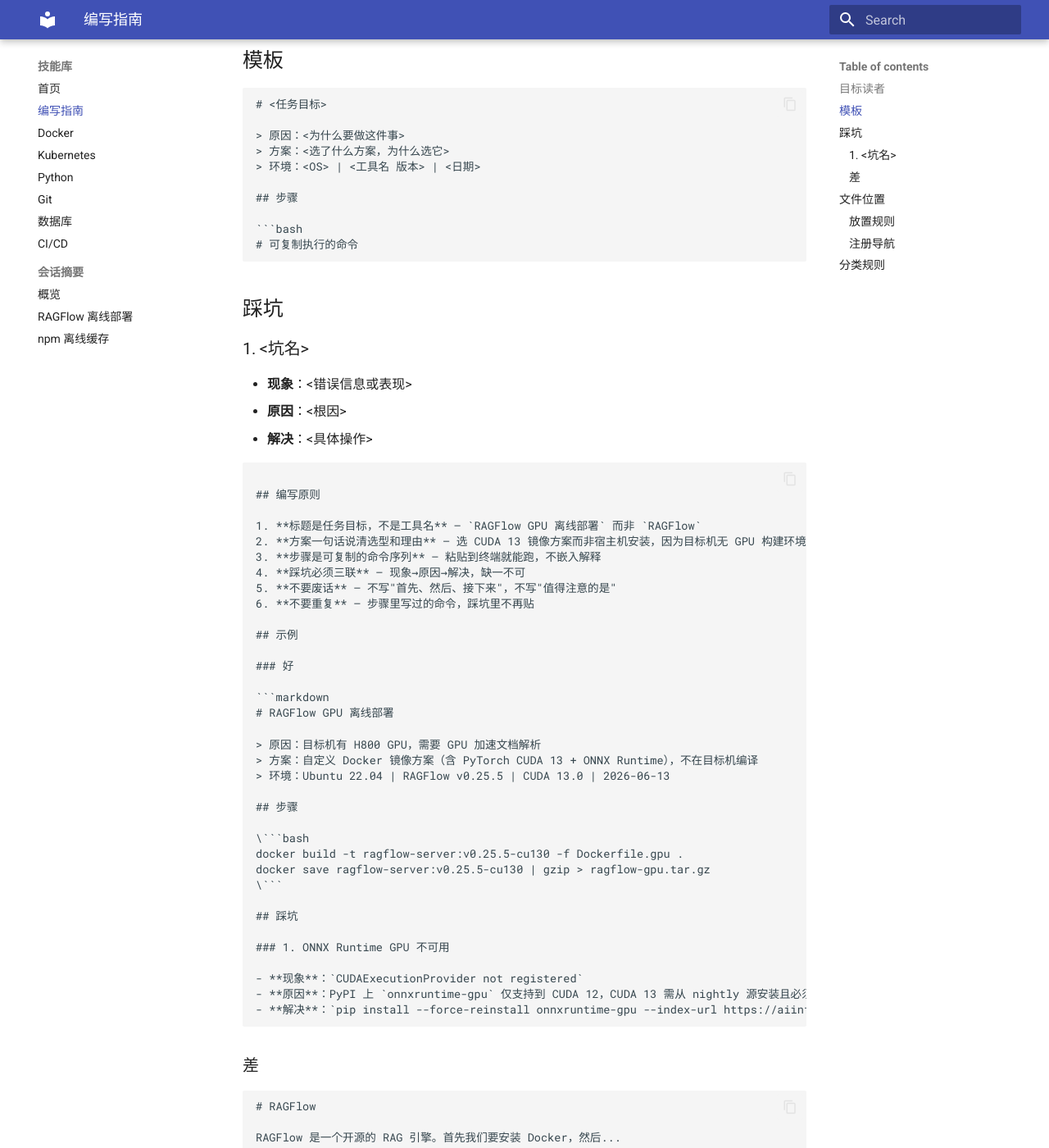
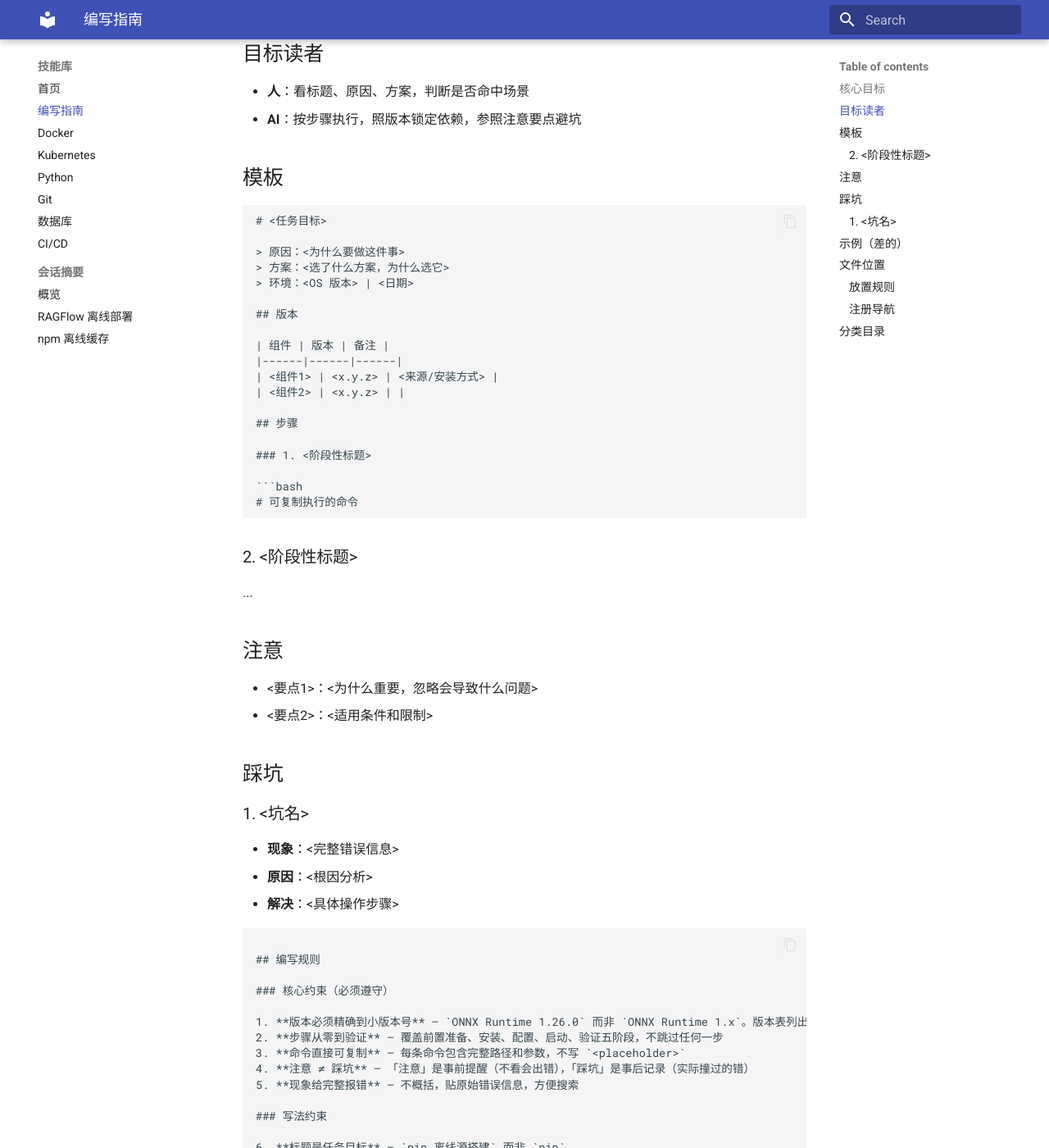
Before and after one commit to yjloong/tools-docs, an MkDocs documentation site: the page built from docs/guide.md, in a window 1280 px wide and 1400 px high, scrolled down 339 px. Shown: the whole window at 82% size. Built offline with MkDocs 1.6.1 and Material for MkDocs 9.7.7, drawn with Linux system fonts in a browser that asks for light colours; some of the changed text lies outside the part shown.

Commit message:
Revamp writing guide: complete reproducibility, version table, notes vs pitfalls
Co-Authored-By: Claude Opus 4.7 <noreply@anthropic.com>
Change-Id: Ia4704690a52c5e4c687d6dbc4cbae52486e7170c

````diff
--- a/docs/guide.md
+++ b/docs/guide.md
@@ -1,11 +1,15 @@
 # 文档编写指南
 
-本文档是写给 AI 的编写规范。每次需要记录内容时，**严格按照此模板输出**。
+本文档是写给 AI 的编写规范。每次记录内容时 **严格按照此模板输出**。
+
+## 核心目标
+
+**文档的目标是让读者完整复现。** 每篇文档必须包含足够的细节：精确版本号、完整步骤序列、以及过程中遇到的每一个障碍。读者按步骤操作就应该得到相同结果，不需要自行推断任何信息。
 
 ## 目标读者
 
-- **人**：只看标题、原因、功能，判断是否命中场景
-- **AI**：参照正文执行操作、避开记录的坑
+- **人**：看标题、原因、方案，判断是否命中场景
+- **AI**：按步骤执行，照版本锁定依赖，参照注意要点避坑
 
 ## 模板
 
@@ -14,73 +18,143 @@
 
 > 原因：<为什么要做这件事>
 > 方案：<选了什么方案，为什么选它>
-> 环境：<OS> | <工具名 版本> | <日期>
+> 环境：<OS 版本> | <日期>
+
+## 版本
+
+| 组件 | 版本 | 备注 |
+|------|------|------|
+| <组件1> | <x.y.z> | <来源/安装方式> |
+| <组件2> | <x.y.z> | |
 
 ## 步骤
+
+### 1. <阶段性标题>
 
 ```bash
 # 可复制执行的命令
 ```
 
+### 2. <阶段性标题>
+
+...
+
+## 注意
+
+- <要点1>：<为什么重要，忽略会导致什么问题>
+- <要点2>：<适用条件和限制>
+
 ## 踩坑
 
 ### 1. <坑名>
 
-- **现象**：<错误信息或表现>
-- **原因**：<根因>
-- **解决**：<具体操作>
+- **现象**：<完整错误信息>
+- **原因**：<根因分析>
+- **解决**：<具体操作步骤>
 ```
 
-## 编写原则
+## 编写规则
 
-1. **标题是任务目标，不是工具名** — `RAGFlow GPU 离线部署` 而非 `RAGFlow`
-2. **方案一句话说清选型和理由** — 选 CUDA 13 镜像方案而非宿主机安装，因为目标机无 GPU 构建环境
-3. **步骤是可复制的命令序列** — 粘贴到终端就能跑，不嵌入解释
-4. **踩坑必须三联** — 现象→原因→解决，缺一不可
-5. **不要废话** — 不写"首先、然后、接下来"，不写"值得注意的是"
-6. **不要重复** — 步骤里写过的命令，踩坑里不再贴
+### 核心约束（必须遵守）
 
-## 示例
+1. **版本必须精确到小版本号** — `ONNX Runtime 1.26.0` 而非 `ONNX Runtime 1.x`。版本表列出所有参与组件，不遗漏
+2. **步骤从零到验证** — 覆盖前置准备、安装、配置、启动、验证五阶段，不跳过任何一步
+3. **命令直接可复制** — 每条命令包含完整路径和参数，不写 `<placeholder>`
+4. **注意 ≠ 踩坑** — 「注意」是事前提醒（不看会出错），「踩坑」是事后记录（实际撞过的错）
+5. **现象给完整报错** — 不概括，贴原始错误信息，方便搜索
 
-### 好
+### 写法约束
+
+6. **标题是任务目标** — `pip 离线源搭建` 而非 `pip`
+7. **方案一句话带理由** — 说明选了什么以及为什么
+8. **不写废话** — 不用"首先然后接下来值得注意的是"
+9. **不重复** — 步骤里写过的命令，后面不再贴
+10. **分类归档** — 内容放对目录，不确定的先放最相关的
+
+## 示例（好的）
 
 ```markdown
-# RAGFlow GPU 离线部署
+# pip 离线源搭建
 
-> 原因：目标机有 H800 GPU，需要 GPU 加速文档解析
-> 方案：自定义 Docker 镜像方案（含 PyTorch CUDA 13 + ONNX Runtime），不在目标机编译
-> 环境：Ubuntu 22.04 | RAGFlow v0.25.5 | CUDA 13.0 | 2026-06-13
+> 原因：目标服务器完全离线，需要本地 pip 源安装 Python 包
+> 方案：用 pip2pi 在 devpi-server 上搭建本地 PyPI 镜像，pip 指向本地源安装
+> 环境：Ubuntu 24.04 | 2026-06-13
+
+## 版本
+
+| 组件 | 版本 | 备注 |
+|------|------|------|
+| devpi-server | 6.9.2 | pip install |
+| devpi-web | 3.6.1 |  Web 界面 |
+| pip2pi | 0.8.2 | 离线包同步 |
+| Python | 3.12.3 | 系统安装 |
 
 ## 步骤
 
+### 1. 安装 devpi
+
 \```bash
-docker build -t ragflow-server:v0.25.5-cu130 -f Dockerfile.gpu .
-docker save ragflow-server:v0.25.5-cu130 | gzip > ragflow-gpu.tar.gz
+pip install devpi-server==6.9.2 devpi-web==3.6.1
+devpi-init --serverdir ~/devpi
+devpi-server --serverdir ~/devpi --host 0.0.0.0 --port 3141
 \```
+
+### 2. 配置 pip 指向本地源
+
+\```bash
+mkdir -p ~/.pip
+cat > ~/.pip/pip.conf << 'EOF'
+[global]
+index-url = http://192.168.10.20:3141/root/pypi/+simple/
+trusted-host = 192.168.10.20
+EOF
+\```
+
+### 3. 从在线机同步包到离线机
+
+\```bash
+# 在线机：下载包
+pip download -d /tmp/packages/ -r requirements.txt
+# 拷贝到离线机
+scp -r /tmp/packages/ user@offline:/tmp/packages/
+# 离线机：上传到 devpi
+devpi upload --from-dir /tmp/packages/
+\```
+
+### 4. 验证
+
+\```bash
+pip install --no-cache-dir numpy==1.26.4
+python -c "import numpy; print(numpy.__version__)"
+\```
+
+## 注意
+
+- devpi 默认监听 localhost，离线环境需改 `--host 0.0.0.0`
+- 首次 `devpi-init` 后需要创建用户和索引：`devpi use http://localhost:3141 && devpi user -c root password=xxx && devpi login root --password=xxx && devpi index -c prod`
+- pip.conf 中的 trusted-host 在离线环境必须配置，否则 SSL 验证失败
 
 ## 踩坑
 
-### 1. ONNX Runtime GPU 不可用
+### 1. devpi upload 报 403
 
-- **现象**：`CUDAExecutionProvider not registered`
-- **原因**：PyPI 上 `onnxruntime-gpu` 仅支持到 CUDA 12，CUDA 13 需从 nightly 源安装且必须 force-reinstall
-- **解决**：`pip install --force-reinstall onnxruntime-gpu --index-url https://aiinfra.onnxruntime.ai/nightly`
+- **现象**：`403 Forbidden: You are not allowed to upload to root/pypi`
+- **原因**：`root/pypi` 是只读镜像索引，不能直接上传
+- **解决**：`devpi index -c prod` 创建可写索引，pip 指向 `root/prod/+simple/`
 ```
 
-### 差
+## 示例（差的）
 
 ```markdown
-# RAGFlow
-
-RAGFlow 是一个开源的 RAG 引擎。首先我们要安装 Docker，然后...
+# Python 离线环境搭建
 
 ## 安装
 
-apt install docker...
+装 devpi，然后配一下 pip 就行。
 
 ## 注意
 
-要注意版本兼容性。
+注意网络环境。
 ```
 
 ## 文件位置
@@ -89,40 +163,34 @@ apt install docker...
 
 ```
 /home/ailab/tools_docs/
-├── mkdocs.yml              # 导航配置
-└── docs/
-    ├── guide.md            # 本文档
-    ├── template.md         # 模板
-    ├── <分类>/             # 已存在的分类目录
-    │   └── index.md
-    └── <分类>/             # 新建分类目录
-        └── <文件名>.md
+├── mkdocs.yml
+├── docs/
+│   ├── guide.md
+│   ├── template.md
+│   └── <分类>/<文件名>.md
 ```
 
 ### 放置规则
 
-1. **新建文档** → `docs/<分类>/<文件名>.md`
-   - 分类目录不存在则新建
-   - 文件名用英文小写 + 连字符，如 `offline-pip-source.md`
-2. **单篇追加** → 在已有分类的 `index.md` 中追加 `##` 二级标题段落
-3. **新建分类** → 创建 `docs/<新分类>/index.md`，并在 `mkdocs.yml` 的 `nav` 中添加
+1. **新建文档** → `docs/<分类>/<文件名>.md`（文件名英文小写+连字符）
+2. **追加到已有分类** → 在 `index.md` 末尾追加 `##` 段落
+3. **新增分类** → 创建 `docs/<新分类>/index.md`，更新 `mkdocs.yml` 的 `nav`
 
 ### 注册导航
 
-新增文档后必须更新 `/home/ailab/tools_docs/mkdocs.yml`：
-
 ```yaml
 nav:
-  - 首页: index.md
   - 已有分类: docker/index.md
-  - 新分类: 新分类/index.md      # 添加这行
-  - 已有分类:
-      - 概览: docker/index.md
-      - 具体文档: docker/xxx.md   # 子文档这样加
+  - 新分类: 新分类/index.md    # 添加这行
 ```
 
-## 分类规则
+## 分类目录
 
-- 内容涉及搭建离线源 → `pip/apt/docker/npm/...`
-- 内容涉及环境迁移 → 按目标环境分类
-- 无法归类的通用内容 → 放 `其他` 分类，后续再调整
+| 分类 | 目录 | 典型内容 |
+|------|------|---------|
+| Docker | `docker/` | 安装、镜像同步、GPU 容器 |
+| Kubernetes | `kubernetes/` | 离线部署、源替换 |
+| Python | `python/` | pip 离线源、环境迁移 |
+| Git | `git/` | 配置、常见报错 |
+| 数据库 | `database/` | 安装、迁移 |
+| CI/CD | `cicd/` | 离线流水线、制品管理 |
````
Also changed, not shown: CLAUDE.md (+16 -17 lines), docs/docker/index.md (+10 -2 lines), docs/git/index.md (+9 -2 lines), docs/python/index.md (+10 -2 lines), docs/template.md (+19 -2 lines).
